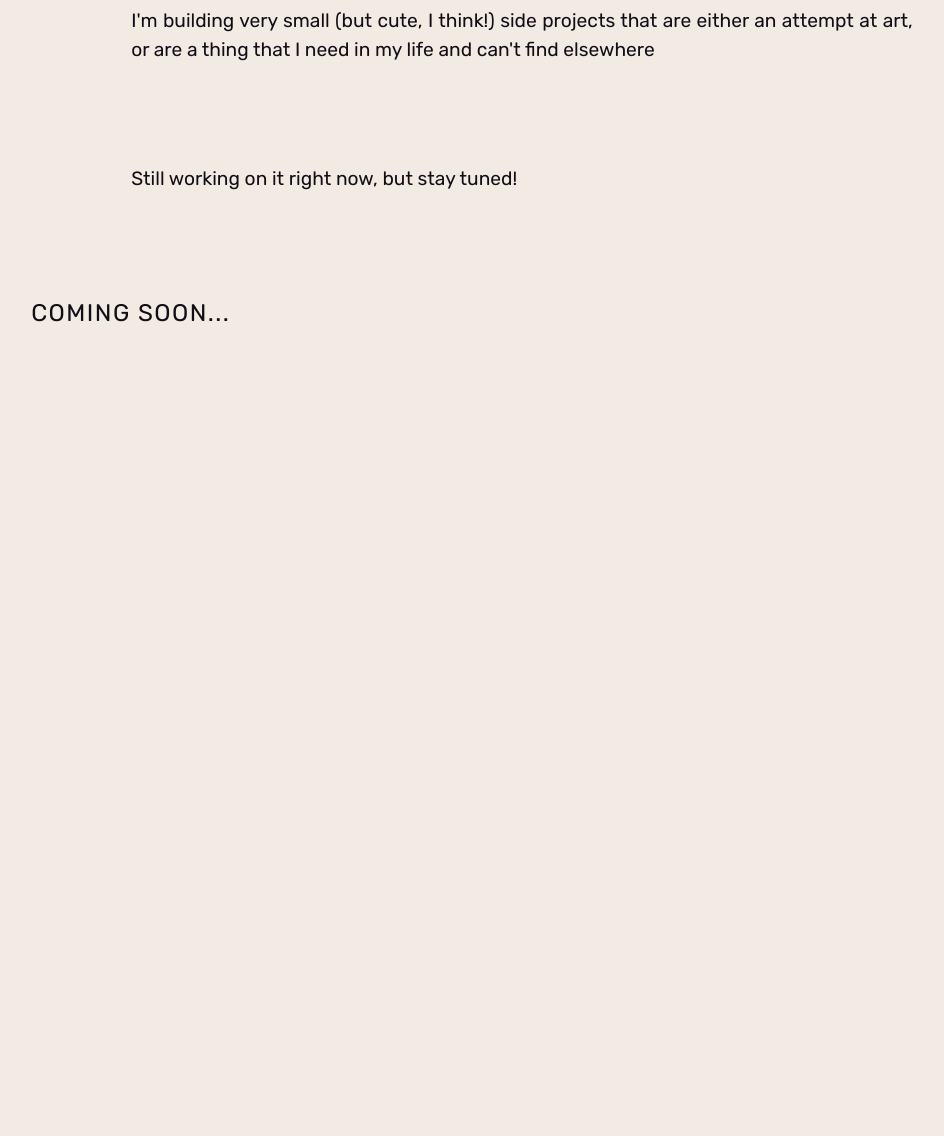
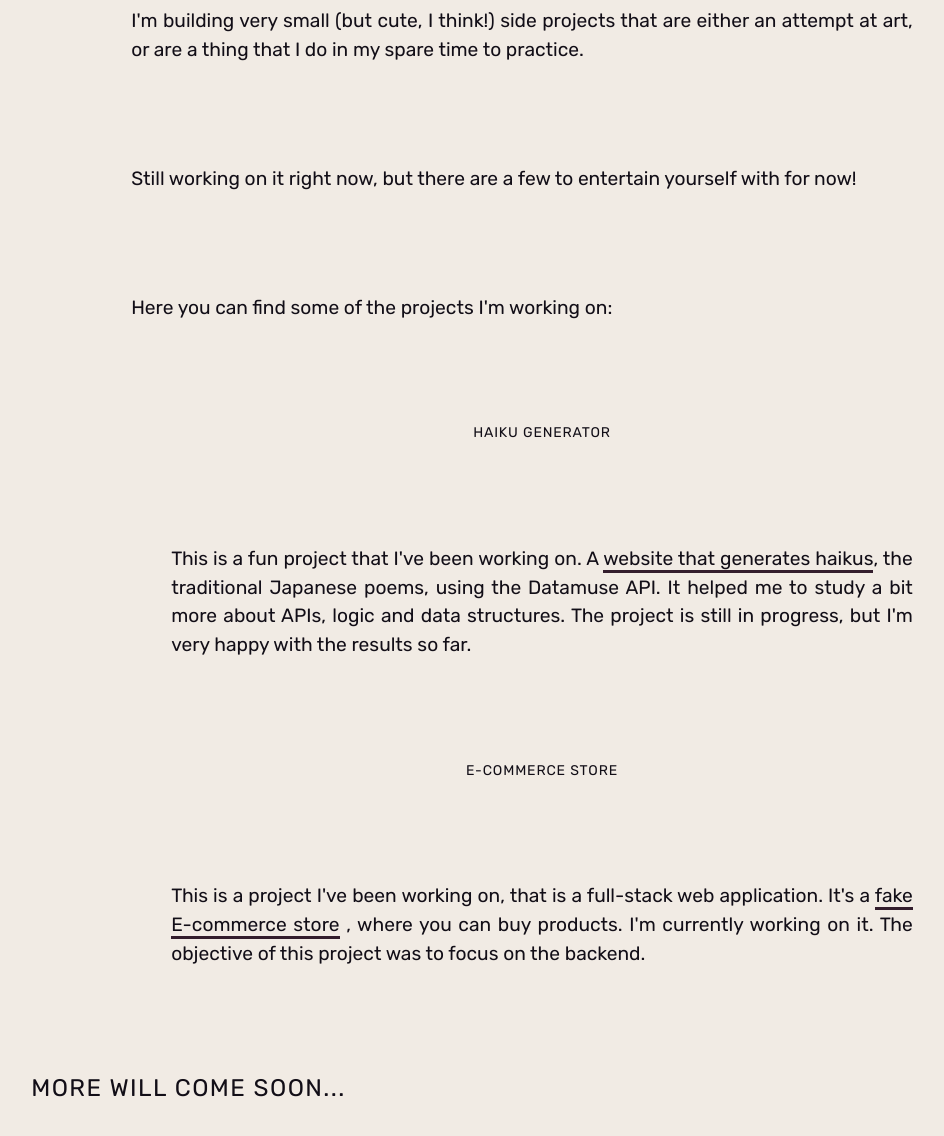
Before and after one commit to Dharja/Dharja.dev, a plain HTML site: page projects.html in a window 1280 px wide. Shown: the part 438-1574 px from the top of the page, without its empty margins (118-1062 px from the left). Before the commit the page ends 869 px from the top, so only its background shows below. Drawn offline with Linux system fonts and the light colour scheme.

Commit message:
projects links

```diff
--- a/projects.html
+++ b/projects.html
@@ -31,11 +31,20 @@
         </div>
 
         <div>
-            <p>I'm building very small (but cute, I think!) side projects that are either an attempt at art, or are a thing that I need in my life and can't find elsewhere</p>
-            <p>Still working on it right now, but stay tuned!</p>
+            <p>I'm building very small (but cute, I think!) side projects that are either an attempt at art, or are a thing that I do in my spare time to practice.</p>
+            <p>Still working on it right now, but there are a few to entertain yourself with for now!</p>
         </div>
         <div>
-            <h3 class="h3">Coming soon...</h3>
+            <p>Here you can find some of the projects I'm working on:</p>
+            <ul>
+                <h3><a href="https://haikus-by-dharja.netlify.app/">Haiku Generator</a></h3>
+                <p>This is a fun project that I've been working on. A <a href="https://haikus-by-dharja.netlify.app">website that generates haikus</a>, the traditional Japanese poems, using the Datamuse API. It helped me to study a bit more about APIs, logic and data structures. The project is still in progress, but I'm very happy with the results so far.</p>
+                <h3><a href="https://github.com/Dharja/project-backend">E-commerce Store</a></h3>
+                <p>This is a project I've been working on, that is a full-stack web application. It's a <a href="https://github.com/Dharja/project-backend">fake E-commerce store</a> , where you can buy products. I'm currently working on it. The objective of this project was to focus on the backend.</p>
+            </ul>
+        </div>
+        <div>
+            <h3 class="h3">More will come soon...</h3>
         </div>
     </section>
 <body>
```
